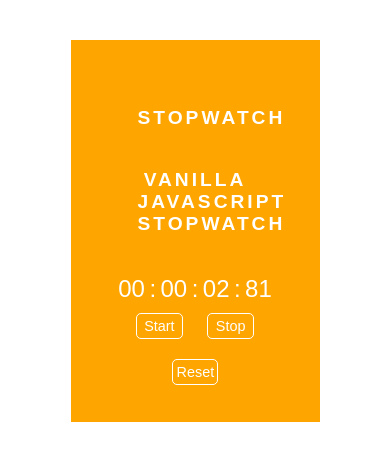
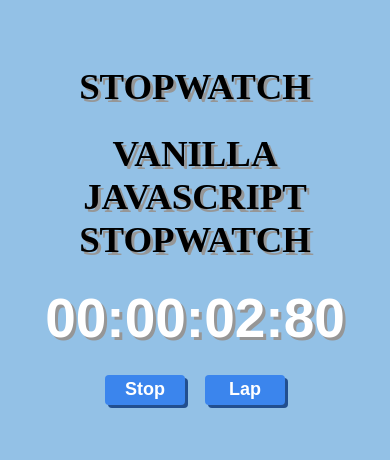
Before and after one commit to Jyotshnakumarii/stopwatch, a plain HTML site: page index.html in a window 390 px wide. Both pictures are taken after a click on the button "Start". Drawn offline with Linux system fonts and the light colour scheme.

Commit message:
stopwatch

```diff
--- a/index.html
+++ b/index.html
@@ -1,39 +1,31 @@
 <!DOCTYPE html>
-<html lang="en">
+<html>
 
 <head>
-    <meta charset="UTF-8">
-    <meta http-equiv="X-UA-Compatible" content="IE=edge">
-    <meta name="viewport" content="width=device-width, initial-scale=1.0">
+    <title>Stopwatch</title>
     <link rel="stylesheet" href="./style.css">
-    <title>Document</title>
 </head>
 
 <body>
-    <div class="container">
-        <div class="time">
+    <div class="wrapper" id="wrapper">
+        <div class="stopwatch">
             <h1>STOPWATCH</h1>
             <h1>VANILLA JAVASCRIPT STOPWATCH</h1>
-            <div class="span">
-                <span id="hr">00</span>
-                <span>:</span>
-                <span id="min">00</span>
-                <span>:</span>
-                <span id="sec">00</span>
-                <span>:</span>
-                <span id="count">00</span>
+            <div class="display">
+                <div id="timerHrs">00</div> :
+                <div id="timerMins">00</div> :
+                <div id="timerSec">00</div> :
+                <div id="timerMilliSec">00</div>
+                <br>
             </div>
             <div class="buttons">
-                <button id="start" onclick="start()">Start</button>
-                <button id="stop" onclick="stop()">Stop</button>
-                <button id="reset" onclick="reset()">Reset</button>
-
+                <button id="startBtn">Start</button>
+                <button id="resetBtn">Reset</button>
             </div>
+            <div id="lapRecord"></div>
         </div>
     </div>
-
-    <script src="./script.js"></script>
-
+    <script src="script.js"></script>
 </body>
 
 </html>
--- a/script.js
+++ b/script.js
@@ -1,74 +1,109 @@
-var hr = 0;
-var min = 0;
-var sec = 0;
-var count = 0;
-var timer = false; // Timer decide true :start ;  false:stop
+const timerMilliSec = document.getElementById('timerMilliSec');
+const timerSec = document.getElementById('timerSec');
+const timerMins = document.getElementById('timerMins');
+const timerHrs = document.getElementById('timerHrs');
+const startBtn = document.getElementById('startBtn');
+const resetBtn = document.getElementById('resetBtn');
+const lapRecord = document.getElementById('lapRecord');
+
+let hours = 0;
+let minutes = 0;
+let seconds = 0;
+let miliseconds = 0;
+
+let displayMilisec = miliseconds;
+let displaySec = seconds;
+let displayMins = minutes;
+let displayHours = hours;
+
+let interval = null;
+
+let status = "stopped";
+
+let lapNow = null;
 
 function start() {
-    timer = true;
-    stopwatch();
+    miliseconds++;
+
+    // two digit number
+    if (miliseconds < 10) displayMilisec = "0" + miliseconds.toString();
+    else displayMilisec = miliseconds;
+
+    if (seconds < 10) displaySec = "0" + seconds.toString();
+    else displaySec = seconds;
+
+    if (minutes < 10) displayMins = "0" + minutes.toString();
+    else displayMins = minutes;
+
+    if (hours < 10) displayHours = "0" + hours.toString();
+    else displayHours = hours;
+
+    // mili-sec, sec-min, min-hour
+    if (miliseconds / 100 === 1) {
+        seconds++;
+        miliseconds = 0;
+
+        if (seconds / 60 === 1) {
+            minutes++;
+            seconds = 0;
+            miliseconds = 0;
+
+            if (minutes / 60 === 1) {
+                hours++;
+                minutes = 0;
+                seconds = 0;
+                miliseconds = 0;
+            }
+        }
+    }
+
+    timerMilliSec.innerHTML = displayMilisec;
+    timerSec.innerHTML = displaySec;
+    timerMins.innerHTML = displayMins;
+    timerHrs.innerHTML = displayHours;
 }
 
-function stop() {
-    timer = false;
+function startStop() {
+    if (status === "stopped") {
+        interval = setInterval(start, 10); // The setInterval() method continues calling the function until clearInterval() is called, or the window is closed.
+        startBtn.innerHTML = "Stop";
+        resetBtn.innerHTML = "Lap";
+        status = "started";
+    } else {
+        clearInterval(interval); // The clearInterval() method clears a timer set with the setInterval() method.
+        startBtn.innerHTML = "Start";
+        resetBtn.innerHTML = "Reset";
+        status = "stopped";
+    }
 }
 
 function reset() {
-    timer = false;
-
-    hr = 0;
-    min = 0;
-    sec = 0;
-    count = 0;
-
-    document.getElementById("hr").innerHTML = "00";
-    document.getElementById("min").innerHTML = "00";
-    document.getElementById("sec").innerHTML = "00";
-    document.getElementById("count").innerHTML = "00";
+    clearInterval(interval);
+    miliseconds = 0;
+    seconds = 0;
+    minutes = 0;
+    hours = 0;
+    timerMilliSec.innerHTML = "00";
+    timerSec.innerHTML = "00";
+    timerMins.innerHTML = "00";
+    timerHrs.innerHTML = "00";
+    startBtn.innerHTML = "Start";
+    lapRecord.innerHTML = '';
+    status = "stopped";
 }
 
-function stopwatch() {
-    if (timer == true) {
-        count = count + 1; //after 10 millisecond count value increases
-
-        if (count == 100) {   // count = 100 then second is increases by 1
-            sec = sec + 1;
-            count = 0;
-        }
-        if (sec == 60) {     // second = 60 then min is incre by 1
-            min = min + 1;
-            sec = 0;
-        }
-        if (min == 60) {    // min = 60 then hour is incre by 1
-            hr = hr + 1;
-            min = 0;
-            sec = 0;
-        }
-
-        // store the value in string
-        var hrString = hr;
-        var minString = min;
-        var secString = sec;
-        var countString = count;
-
-        if (hr < 10) {
-            hrString = "0" + hrString
-        }
-        if (min < 10) {
-            minString = "0" + minString
-        }
-        if (sec < 10) {
-            secString = "0" + secString
-        }
-        if (count < 10) {
-            countString = "0" + countString
-        }
-
-        document.getElementById("hr").innerHTML = hrString;
-        document.getElementById("min").innerHTML = minString;
-        document.getElementById("sec").innerHTML = secString;
-        document.getElementById("count").innerHTML = countString;
-
-        setTimeout("stopwatch()", 10); // setTimeout() method calls a function after a number of milliseconds.
+function lap() {
+    if (status === "started") {
+        lapNow = `<div class="lap">${displayHours} : ${displayMins} : ${displaySec} : ${displayMilisec}</div>`;
+        lapRecord.innerHTML += lapNow;
     }
 }
+
+startBtn.addEventListener('click', startStop);
+resetBtn.addEventListener('click', function () {
+    if (status === "started") {
+        lap();
+    } else {
+        reset();
+    }
+});
--- a/style.css
+++ b/style.css
@@ -1,115 +1,89 @@
-* {
-    margin: 0;
-    padding: 0;
+body {
+    height: 100vh;
+    margin: 40px 0px 0px 0px;
+    background-color: #93c1e6;
+    display: flex;
+    justify-content: center;
+    overflow: hidden;
 }
 
-.container {
-    width: 100%;
-    overflow: hidden;
-    font-family: Arial, Helvetica, sans-serif;
-    margin-top: 40px;
+
+.display {
+    display: flex;
+    left: 50%;
+    align-items: center;
+    justify-content: center;
+    font-family: "nunito", "poppins", sans-serif;
+    font-weight: 700;
+    font-size: 55px;
+    color: white;
+    text-shadow: 3px 3px 0px rgba(150, 150, 150, 1);
 }
 
-.time {
-    background-color: orange;
-    padding: 27px;
-    color: white;
-    width: 50%;
-    margin: auto;
-    text-align: center;
+p {
+    margin: 5px;
 }
 
-.span,
-.button {
-    margin-top: 30px;
+.buttons {
+    display: flex;
+    justify-content: center;
+    margin: 15px;
 }
 
 button {
-    width: 21%;
-    padding: 18px;
+    cursor: pointer;
+    height: 30px;
+    width: 80px;
+    border: none;
+    outline: none;
+    border-radius: 4px;
+    background-color: #3b85ed;
+    font-family: "nunito", "poppins", sans-serif;
+    font-size: 18px;
+    font-weight: 700;
+    color: white;
+    box-shadow: 3px 3px 0px #224f8f;
     margin: 10px;
-    border: 1px solid white;
-    background-color: orange;
-    color: white;
-    border-radius: 5px;
-    font-size: 1.2rem;
 }
 
-span {
-    font-size: 2rem;
+button:hover {
+    background-color: #224f8f;
 }
 
 h1 {
-    font-weight: normal;
-    margin: 40px;
-    letter-spacing: 3px;
+    text-align: center;
+    text-shadow: 3px 3px 0px rgba(150, 150, 150, 1);
+    font-size: 2.3rem;
 }
 
-/*ul{
-    list-style-type: none;
-  }*/
-@media(max-width:1050px) {
-    h1 {
-        font-size: 1.2rem;
-        font-weight: bold;
-    }
-
-    span {
-        font-size: 1.5rem;
-    }
-
-    button {
-        width: 20%;
-        padding: 8px;
-        font-size: 1rem;
-    }
+h2 {
+    position: sticky;
+    background-color: #b9eb69;
+    display: flex;
+    justify-content: center;
+    margin: 30px;
+    font-family: "nunito", "poppins", sans-serif;
+    font-size: 40px;
+    font-weight: 700;
+    color: black;
+    text-shadow: 3px 3px 0px rgba(150, 150, 150, 1);
+    border-radius: 10px;
+    box-shadow: 3px 3px 0px rgb(160, 243, 93);
 }
 
-@media(max-width:426px) {
-    button {
-        width: 24%;
-        padding: 4px;
-        font-size: 0.9rem;
-    }
-
-    h1 {
-        font-size: 1.2rem;
-        font-weight: bold;
-    }
+#header {
+    width: 100%;
+    height: 100px;
+    position: sticky;
 }
 
-@media(max-width:376px) {
-    button {
-        width: 27%;
-        padding: 4px;
-        font-size: 0.9rem;
-    }
-
-    h1 {
-        margin-left: 23px;
-        font-size: 1.2rem;
-        font-weight: bold;
-    }
-
-    span {
-        font-size: 1.2rem;
-    }
+#laps {
+    margin-top: 40px;
+    height: 400px;
+    scroll-behavior: smooth;
 }
 
-@media(max-width:321px) {
-    button {
-        width: 31%;
-        padding: 4px;
-        font-size: 0.9rem;
-    }
-
-    h1 {
-        margin-left: 12px;
-        font-size: 1.1rem;
-        font-weight: bold;
-    }
-
-    span {
-        font-size: 1.2rem;
-    }
+#lapRecord {
+    text-align: center;
+    font-size: 1.2rem;
 }
```
